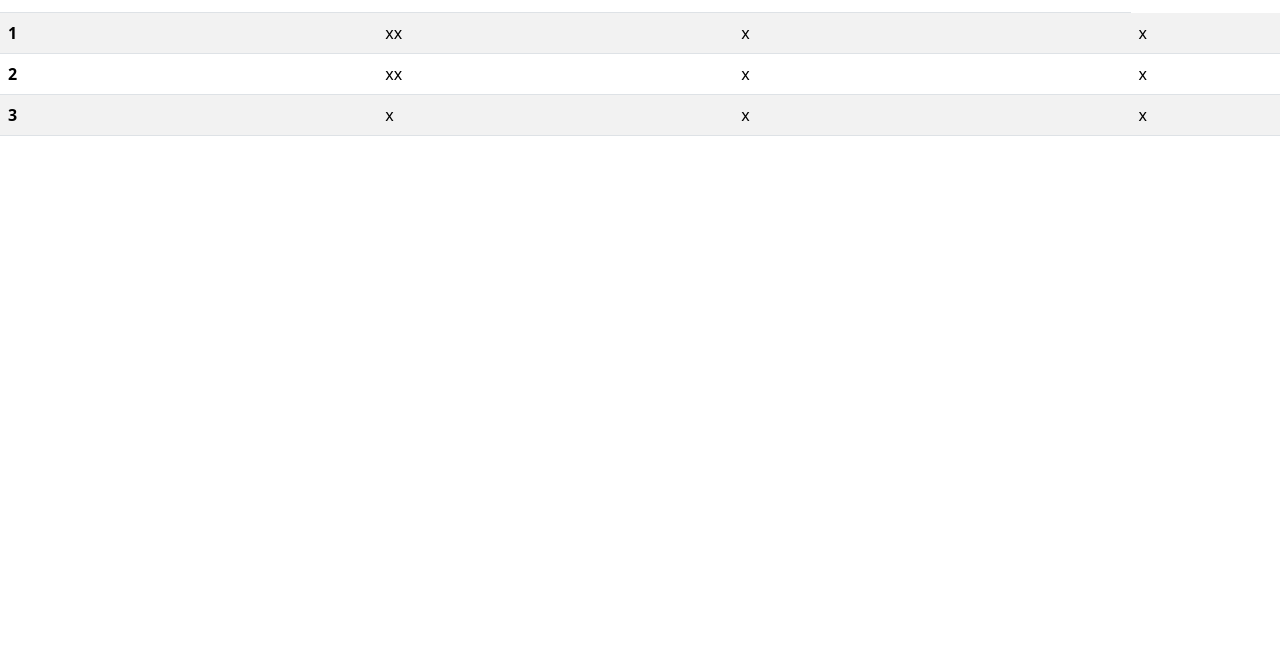
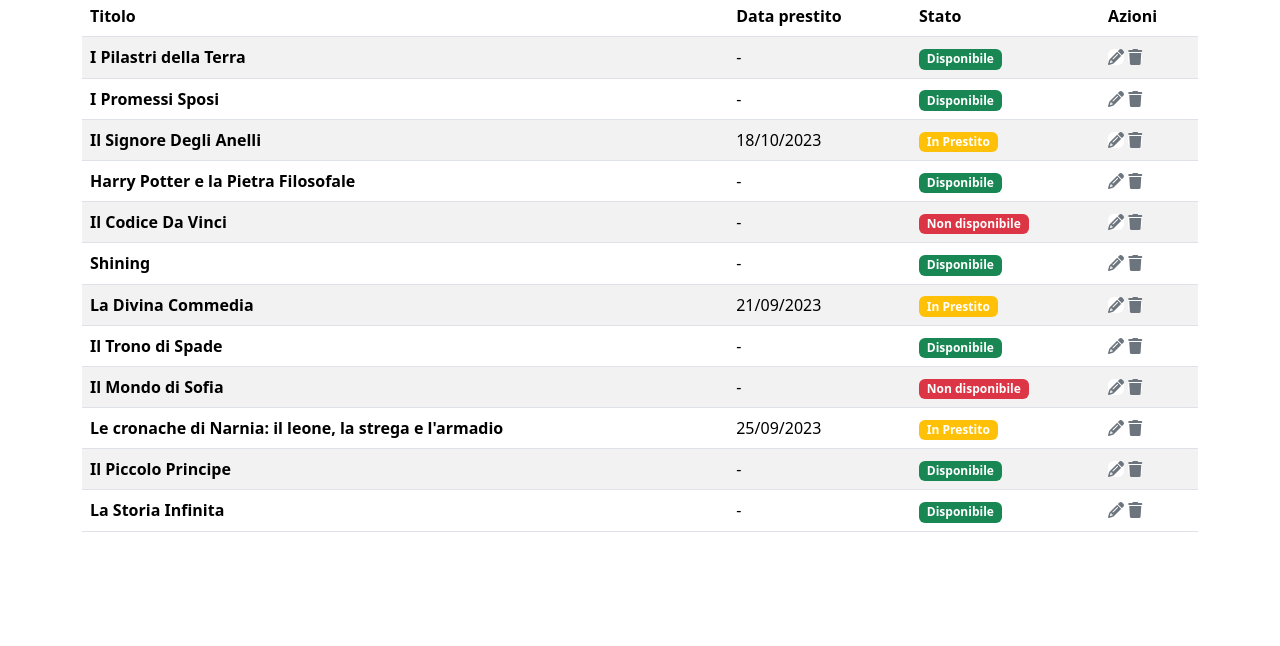
Before and after one commit to SalvatoreGiacomazzo/html-css-bootstrap-dashboard, a plain HTML site: page index.html in a window 1280 px wide. Shown: the part 154-800 px from the top of the page. Drawn offline with nearby package versions, Linux system fonts and the light colour scheme.

Commit message:
finished table

```diff
--- a/index.html
+++ b/index.html
@@ -32,42 +32,98 @@
         </div>
     </header>
 <!--Title and button-->
-   <div class="d-flex justify-content-between">
+   <div class="d-flex mt-3 container-md justify-content-between">
    <h2>Catalogo Libri</h2>
    <button type="button" class="btn btn-primary">Aggiungi Libro</button>
    </div>
     <!--Main Table-->
+   <div class="mt-2 container-lg">
     <table class="table table-hover table-striped">
         <thead>
           <tr>
 
             <th scope="col">Titolo </th>
-            <th scope="col">Stato </th>
+            <th class="d-none d-md-table-cell" scope="col">Data prestito </th>
+            <th scope="col">Stato</th>
             <th scope="col">Azioni</th>
           </tr>
         </thead>
         <tbody>
           <tr>
-            <th scope="row">1</th>
-            <td>xx</td>
-            <td>x</td>
-            <td>x</td>
+            <th scope="row">I Pilastri della Terra</th>
+            <td class="d-none d-md-table-cell">-</td>
+            <td><span class="badge bg-success">Disponibile</span></td>
+            <td><i class="fa-solid d-inline fa-pencil bg-white  text-secondary rounded d-inline border-secondary"></i> <i class="fa-solid fa-trash bg-white d-inline  text-secondary rounded border-secondary"></i></td>
           </tr>
           <tr>
-            <th scope="row">2</th>
-            <td>xx</td>
-            <td>x</td>
-            <td>x</td>
+            <th scope="row">I Promessi Sposi</th>
+            <td class="d-none d-md-table-cell">- </td>
+            <td><span class="badge bg-success">Disponibile</span></td>
+            <td><i class="fa-solid d-inline fa-pencil bg-white  text-secondary rounded d-inline border-secondary"></i> <i class="fa-solid fa-trash bg-white d-inline  text-secondary rounded border-secondary"></i></td>
           </tr>
           <tr>
-            <th scope="row">3</th>
-            <td>x</td>
-            <td>x</td>
-            <td>x</td>
+            <th scope="row">Il Signore Degli Anelli</th>
+            <td class="d-none d-md-table-cell">18/10/2023</td>
+            <td><span class="badge bg-warning">In Prestito</span></td>
+            <td><i class="fa-solid d-inline fa-pencil bg-white  text-secondary rounded d-inline border-secondary"></i> <i class="fa-solid fa-trash bg-white d-inline  text-secondary rounded border-secondary"></i></td>
+          </tr>
+          <tr>
+            <th scope="row">Harry Potter e la Pietra Filosofale</th>
+            <td class="d-none d-md-table-cell">-</td>
+            <td> <span class="badge bg-success">Disponibile</span></td>
+            <td><i class="fa-solid d-inline fa-pencil bg-white  text-secondary rounded d-inline border-secondary"></i> <i class="fa-solid fa-trash bg-white d-inline  text-secondary rounded border-secondary"></i></td>
+          </tr>
+          <tr>
+            <th scope="row">Il Codice Da Vinci</th>
+            <td class="d-none d-md-table-cell">-</td>
+            <td><span class="badge bg-danger">Non disponibile</span></td>
+            <td><i class="fa-solid d-inline fa-pencil bg-white  text-secondary rounded d-inline border-secondary"></i> <i class="fa-solid fa-trash bg-white d-inline  text-secondary rounded border-secondary"></i></td>
+          </tr>
+          <tr>
+            <th scope="row">Shining</th>
+            <td class="d-none d-md-table-cell">-</td>
+            <td><span class="badge bg-success">Disponibile</span></td>
+            <td><i class="fa-solid d-inline fa-pencil bg-white  text-secondary rounded d-inline border-secondary"></i> <i class="fa-solid fa-trash bg-white d-inline  text-secondary rounded border-secondary"></i></td>
+          </tr>
+          <tr>
+            <th scope="row">La Divina Commedia</th>
+            <td class="d-none d-md-table-cell">21/09/2023</td>
+            <td><span class="badge bg-warning">In Prestito</span></td>
+            <td><i class="fa-solid d-inline fa-pencil bg-white  text-secondary rounded d-inline border-secondary"></i> <i class="fa-solid fa-trash bg-white d-inline  text-secondary rounded border-secondary"></i></td>
+          </tr>
+          <tr>
+            <th scope="row">Il Trono di Spade</th>
+            <td class="d-none d-md-table-cell">-</td>
+            <td><span class="badge bg-success">Disponibile</span></td>
+            <td><i class="fa-solid d-inline fa-pencil bg-white  text-secondary rounded d-inline border-secondary"></i> <i class="fa-solid fa-trash bg-white d-inline  text-secondary rounded border-secondary"></i></td>
+          </tr>
+          <tr>
+            <th scope="row">Il Mondo di Sofia</th>
+            <td class="d-none d-md-table-cell">-</td>
+            <td><span class="badge bg-danger">Non disponibile</span></td>
+            <td><i class="fa-solid d-inline fa-pencil bg-white  text-secondary rounded d-inline border-secondary"></i> <i class="fa-solid fa-trash bg-white d-inline  text-secondary rounded border-secondary"></i></td>
+          </tr>
+          <tr>
+            <th scope="row">Le cronache di Narnia: il leone, la strega e l'armadio</th>
+            <td class="d-none d-md-table-cell">25/09/2023</td>
+            <td><span class="badge bg-warning">In Prestito</span></td>
+            <td><i class="fa-solid d-inline fa-pencil bg-white  text-secondary rounded d-inline border-secondary"></i> <i class="fa-solid fa-trash bg-white d-inline  text-secondary rounded border-secondary"></i></td>
+          </tr>
+          <tr>
+            <th scope="row">Il Piccolo Principe</th>
+            <td class="d-none d-md-table-cell">-</td>
+            <td><span class="badge bg-success">Disponibile</span></td>
+            <td><i class="fa-solid d-inline fa-pencil bg-white  text-secondary rounded d-inline border-secondary"></i> <i class="fa-solid fa-trash bg-white d-inline  text-secondary rounded border-secondary"></i></td>
+          </tr>
+          <tr>
+            <th scope="row">La Storia Infinita</th>
+            <td class="d-none d-md-table-cell">-</td>
+            <td><span class="badge bg-success">Disponibile</span></td>
+            <td><i class="fa-solid d-inline fa-pencil bg-white  text-secondary rounded d-inline border-secondary"></i> <i class="fa-solid fa-trash bg-white d-inline  text-secondary rounded border-secondary"></i></td>
           </tr>
         </tbody>
       </table>
-
+    </div>
 
 
 
```
